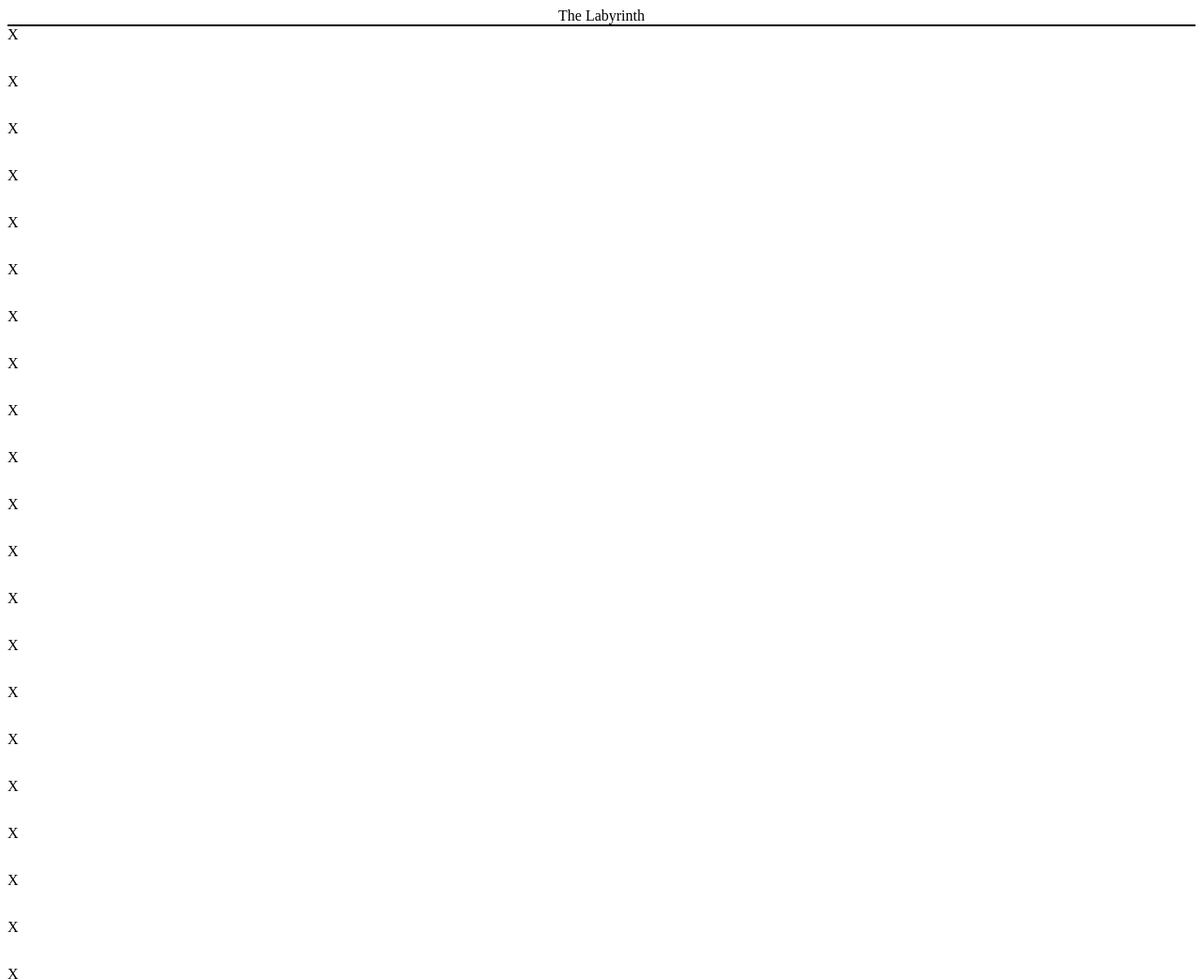
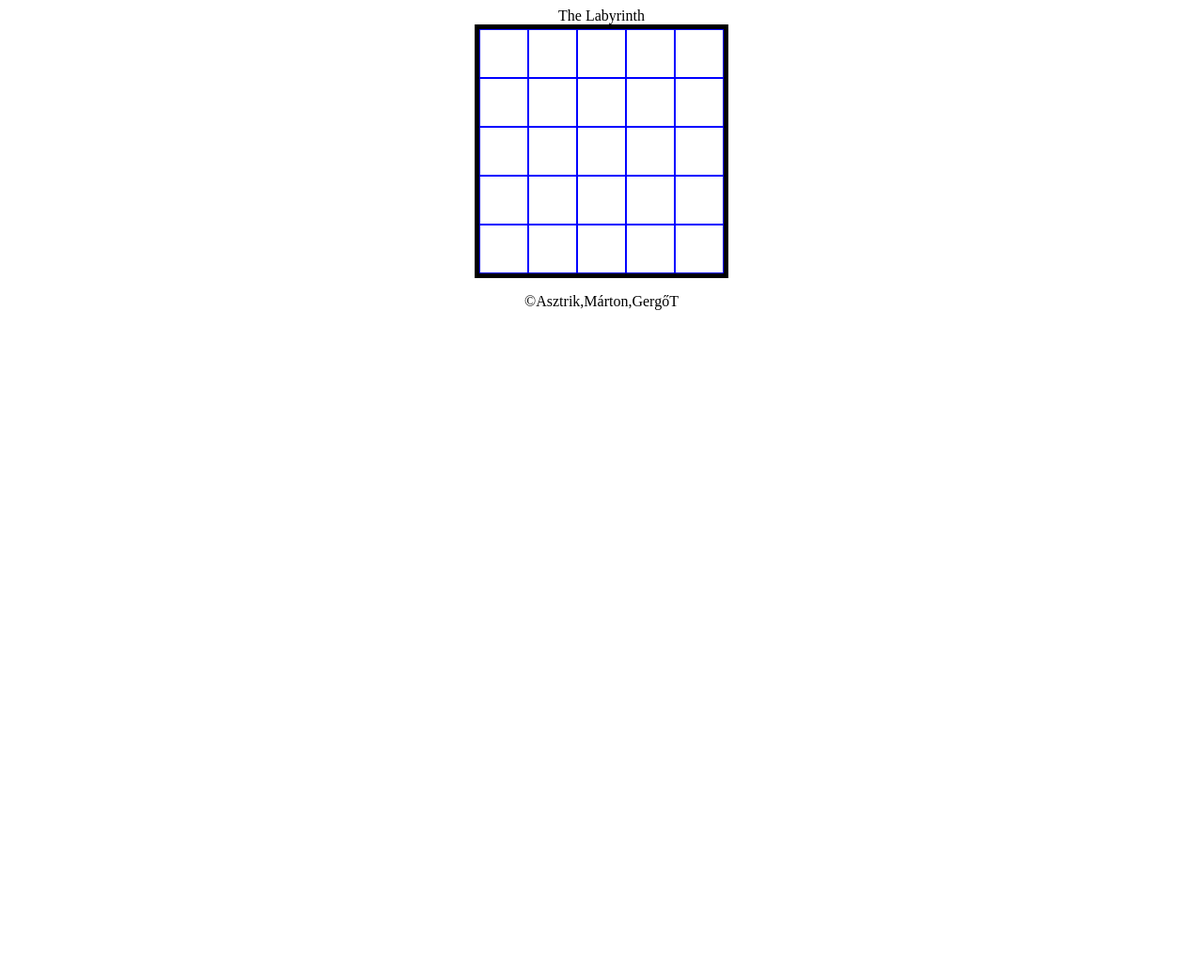
Before and after one commit to PetrovaiAsztrikThelabyrinth/TheLabyrinth, a plain HTML site: page index.html in a window 1280 px wide. Shown: the top 1042 px of the page at 94% size. After the commit the page ends 800 px from the top, so only its background shows below. Drawn offline with nearby package versions, Linux system fonts and the light colour scheme.

Commit message:
pálya kész

```diff
--- a/JatekTer.js
+++ b/JatekTer.js
@@ -5,12 +5,10 @@ class JatekTer {
 
 constructor(){
     console.log("Jatekter");
-    const ARTICLE = $("article");
-    ARTICLE.append(`<div class="border">`);
+    const ARTICLE = $(".border");
     for (let i = 0; i < this.#palya; i++) {
       const tile = new Tile(ARTICLE, i);
     }
-    ARTICLE.append(`</div>`);
 }
 }
 export default JatekTer
--- a/Tile.js
+++ b/Tile.js
@@ -7,8 +7,8 @@ class Tile {
     this.#id = id;
     console.log("Tile");
     szuloElem.append(`
-          <div class="palya">
-            X
+          <div class="palya" id="${this.#id}">
+
           </div>
       `);
   }
--- a/index.html
+++ b/index.html
@@ -13,7 +13,9 @@
   <body>
     <main>
       <header>The Labyrinth</header>
-      <article></article>
+      <article>
+        <div class="border"></div>
+      </article>
       <aside></aside>
       <footer>
         <p>&copyAsztrik,Márton,GergőT</p>
--- a/style.css
+++ b/style.css
@@ -7,12 +7,17 @@ header{
 }
 
 .border{
-    border: 1px black solid;
+    margin: auto;
+    border: 5px black solid;
     display: grid;
     grid-template-columns: 1fr 1fr 1fr 1fr 1fr;
+    width: 260px;
 }
 
 .palya{
     width: 50px;
     height: 50px;
+    margin: auto;
+    border: 1px blue solid;
+    text-align: center;
 }
```
